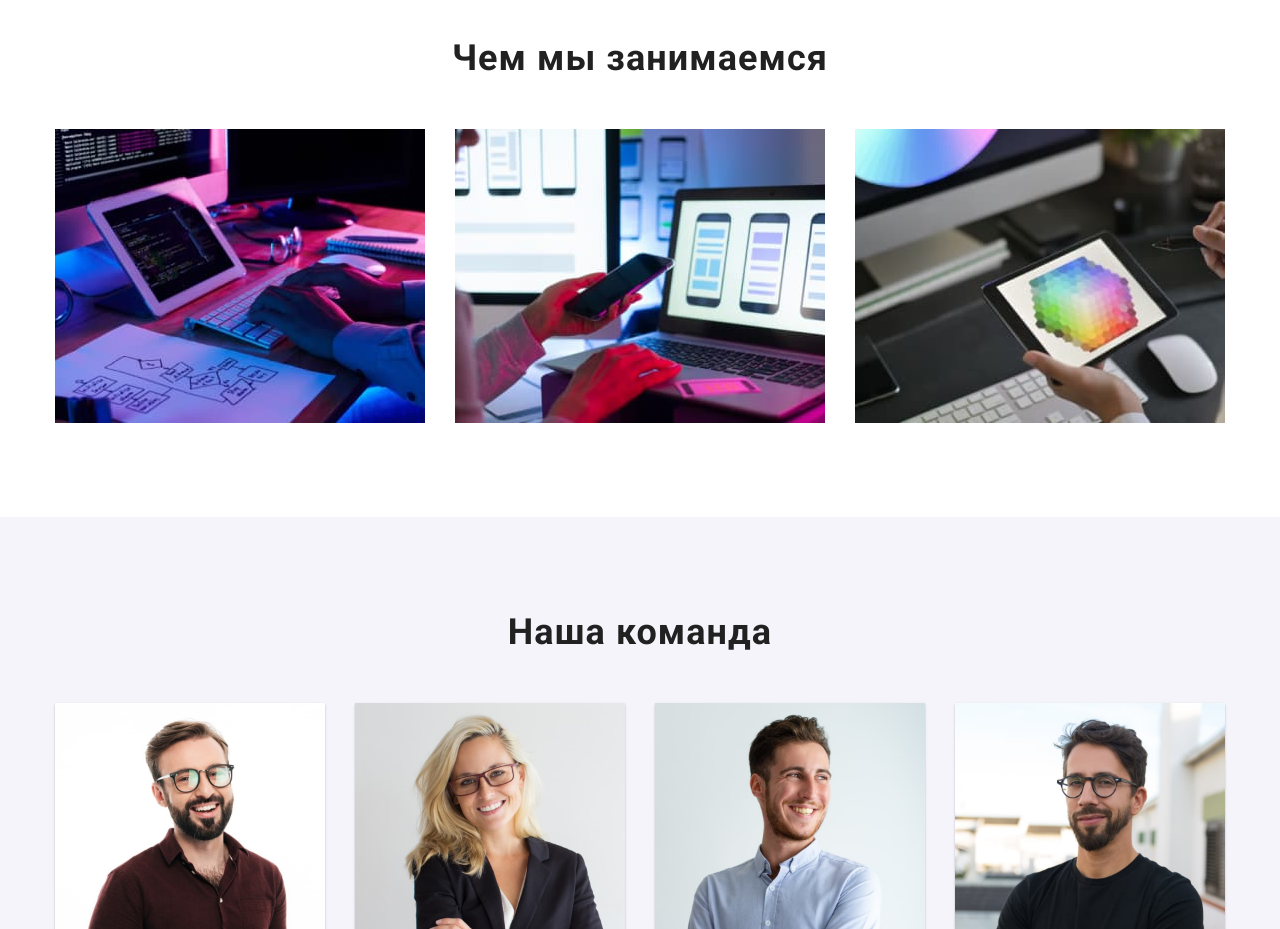
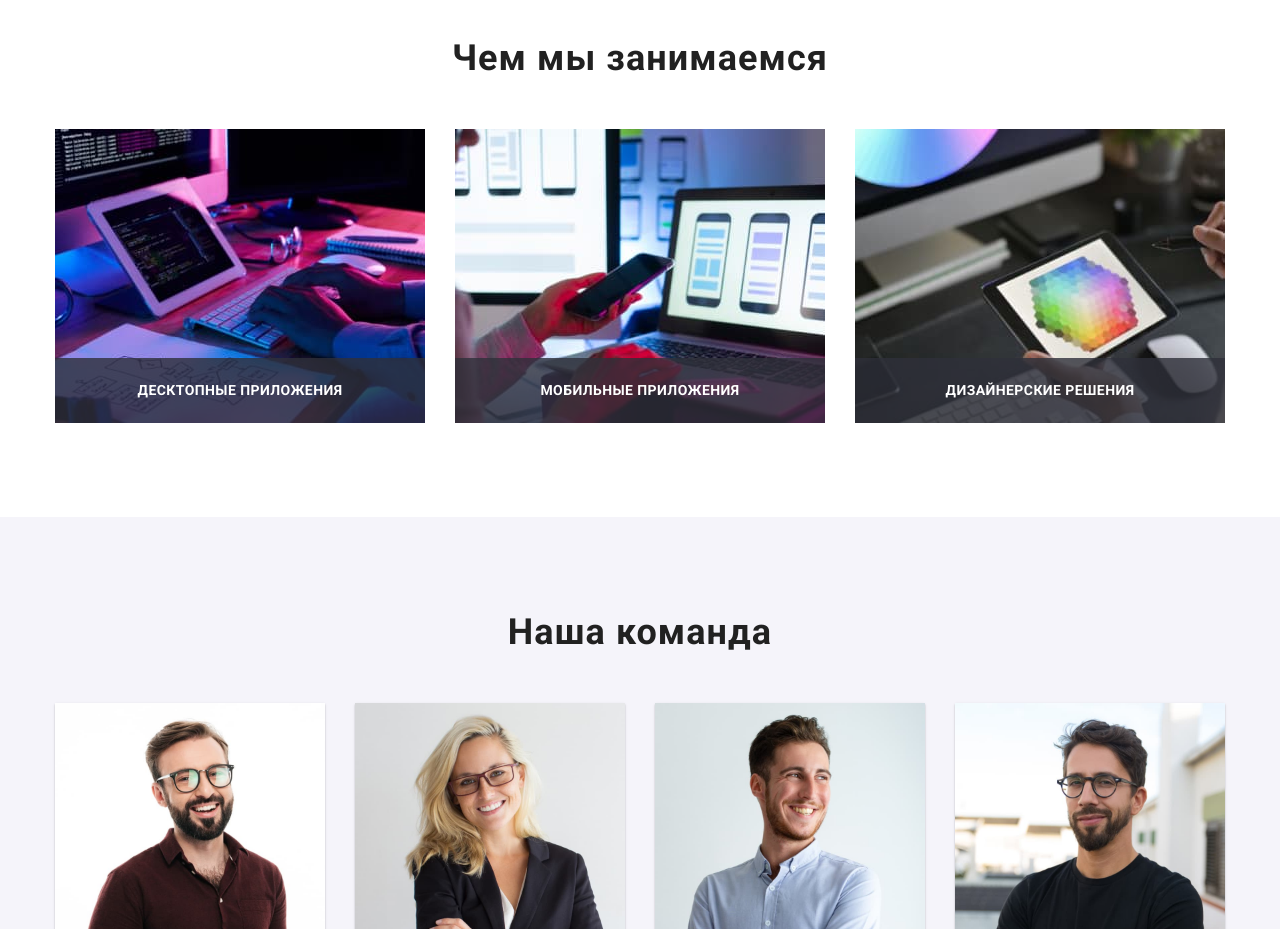
Before and after one commit to OlhaKliuchkei/goit-markup-hw-05, a plain HTML site: page index.html in a window 1280 px wide. Shown: the part 1080-2009 px from the top of the page. Drawn offline with Linux system fonts and the light colour scheme.

Commit message:
final commit

```diff
--- a/css/styles.css
+++ b/css/styles.css
@@ -258,6 +258,25 @@ ul {
 .project-img:not(:last-child) {
   margin-right: 30px;
 }
+.project-img-wrap {
+  position: relative;
+}
+.project-imgtext {
+  position: absolute;
+  bottom: 0;
+  left: 0;
+  font-size: 14px;
+  line-height: 17px;
+  font-weight: bold;
+  text-align: center;
+  text-transform: uppercase;
+  letter-spacing: 0.03em;
+  color: var(--white-color);
+  background-color: rgba(47, 48, 58, 0.8);
+  padding: 24px 0;
+  width: 100%;
+}
+
 /*------TEAM-------*/
 .section-team {
   background-color: var(--team-background);
--- a/index.html
+++ b/index.html
@@ -37,13 +37,16 @@
           <li class="contact-item">
             <a href="mailto:info@devstudio.com" class="ln-contact link">
               <svg class="icons-header" width="16" height="12">
-                <use href="./images/icons.svg#icon-envelope"></use></svg>info@devstudio.com
+                <use href="./images/icons.svg#icon-envelope"></use></svg
+              >info@devstudio.com
             </a>
           </li>
           <li class="contact-item">
             <a href="tel:+380961111111" class="ln-contact link">
               <svg class="icons-header" width="10" height="16">
-                <use href="./images/icons.svg#icon-smartphone"></use></svg>+38 096 111 11 11</a>
+                <use href="./images/icons.svg#icon-smartphone"></use></svg
+              >+38 096 111 11 11</a
+            >
           </li>
         </ul>
       </div>
@@ -51,7 +54,9 @@
     <main>
       <section class="hero">
         <h1 class="hero-title">Эффективные решения для вашего бизнеса</h1>
-        <button type="button" class="hero-button" data-modal-open>Заказать услугу</button>
+        <button type="button" class="hero-button" data-modal-open>
+          Заказать услугу
+        </button>
       </section>
       <section class="section">
         <div class="container">
@@ -113,13 +118,22 @@
           <h2 class="project-title">Чем мы занимаемся</h2>
           <ul class="project-list">
             <li class="project-img">
-              <img src="./images/box1.jpg" alt="markup" width="370" />
+              <div class="project-img-wrap">
+                <img src="./images/box1.jpg" alt="markup" width="370" />
+                <p class="project-imgtext">Десктопные приложения</p>
+              </div>
             </li>
             <li class="project-img">
-              <img src="./images/box2.jpg" alt="app design" width="370" />
+              <div class="project-img-wrap">
+                <img src="./images/box2.jpg" alt="app design" width="370" />
+                <p class="project-imgtext">Мобильные приложения</p>
+              </div>
             </li>
             <li class="project-img">
-              <img src="./images/box3.jpg" alt="design" width="370" />
+              <div class="project-img-wrap">
+                <img src="./images/box3.jpg" alt="design" width="370" />
+                <p class="project-imgtext">Дизайнерские решения</p>
+              </div>
             </li>
           </ul>
         </div>
```
Also changed, not shown: portfolio.html (+9 -4 lines).
